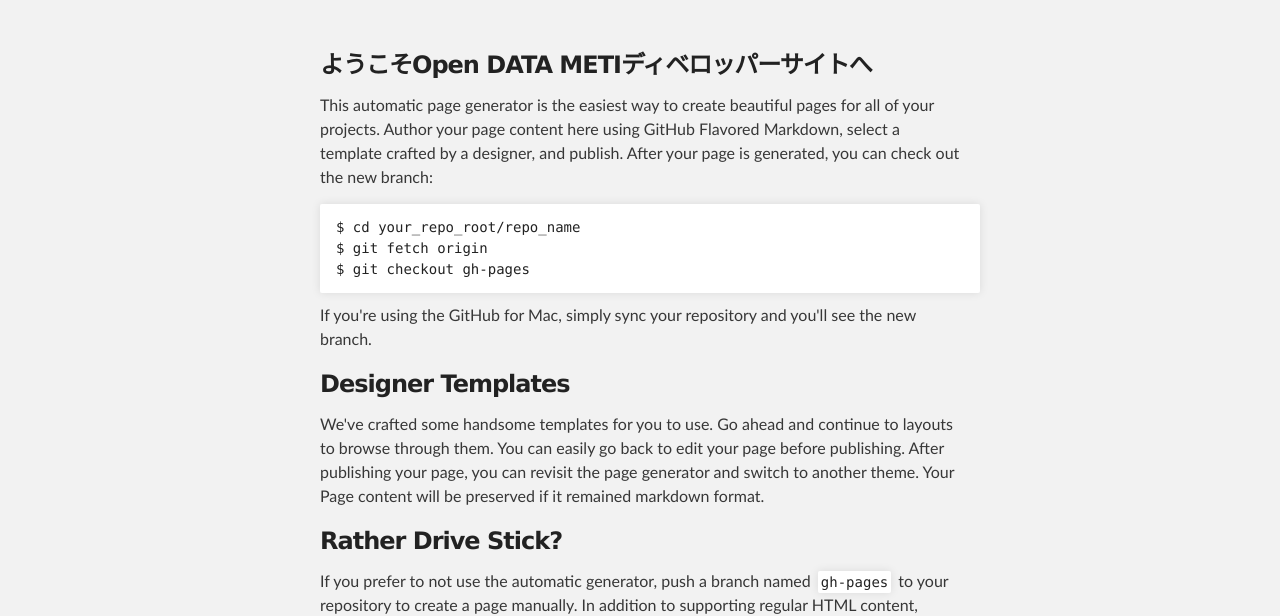
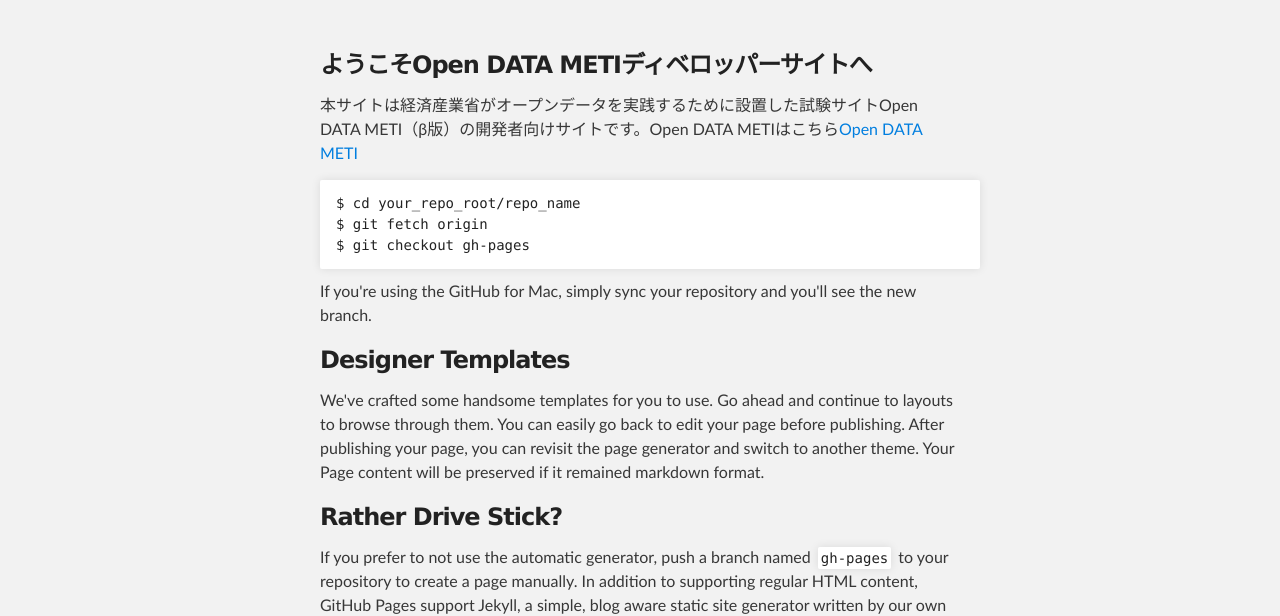
Before and after one commit to shotaro1/shotaro1.github.io, a plain HTML site: page index.html in a window 1280 px wide. Shown: the part 191-807 px from the top of the page. Drawn offline with Linux system fonts and the light colour scheme.

Commit message:
Update index.html

```diff
--- a/index.html
+++ b/index.html
@@ -30,7 +30,7 @@
         <h3>
 <a name="welcome-to-github-pages" class="anchor" href="#welcome-to-github-pages"><span class="octicon octicon-link"></span></a>ようこそOpen DATA METIディベロッパーサイトへ</h3>
 
-<p>This automatic page generator is the easiest way to create beautiful pages for all of your projects. Author your page content here using GitHub Flavored Markdown, select a template crafted by a designer, and publish. After your page is generated, you can check out the new branch:</p>
+<p>本サイトは経済産業省がオープンデータを実践するために設置した試験サイトOpen DATA METI（β版）の開発者向けサイトです。Open DATA METIはこちら<a href="http://datameti.go.jp/">Open DATA METI</a></p>
 
 <pre><code>$ cd your_repo_root/repo_name
 $ git fetch origin
```
